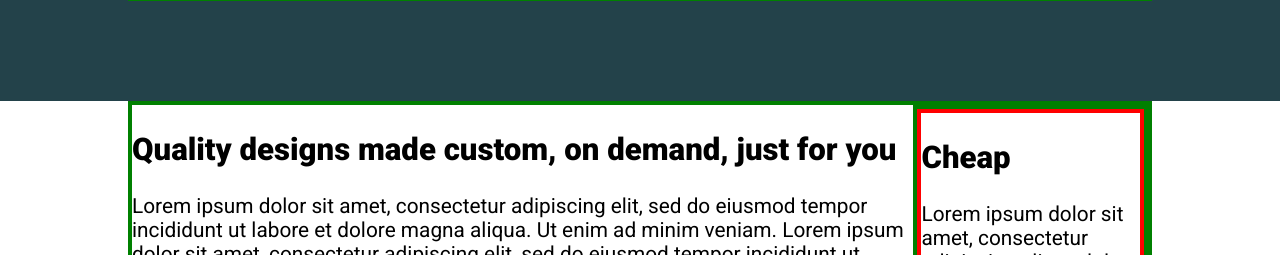
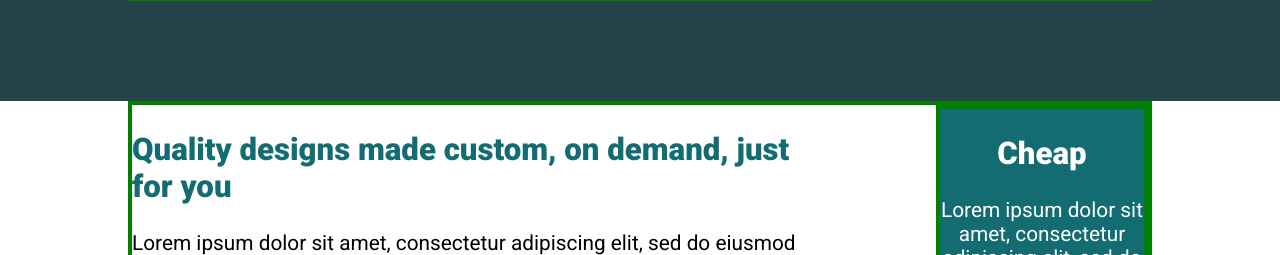
Before and after one commit to evrengokduman/kp-responsive-page, a plain HTML site: page index.html in a window 1280 px wide. Shown: the part 443-698 px from the top of the page. Drawn offline with Linux system fonts and the light colour scheme.

Commit message:
minor changes

```diff
--- a/style.css
+++ b/style.css
@@ -46,15 +46,17 @@ h1 {
   border: 4px green solid;
 
   /* can't use yet */
-  /*gap: 100px;*/
+  gap: 100px;
 }
 
 .col {
   /* these are now flex items */
   display: flex;
   flex-direction: column;
+  text-align: center;
   width: 100%;
-  border: 4px red solid;
+  color: #fff;
+  background-color: #136c72;
 }
 
 .col + .col {
@@ -69,6 +71,10 @@ h1 {
 
 .hero__text {
   width: 62%;
+}
+
+.secondary__text h2 {
+  color: #136c72;
 }
 
 .hero__img {
```
